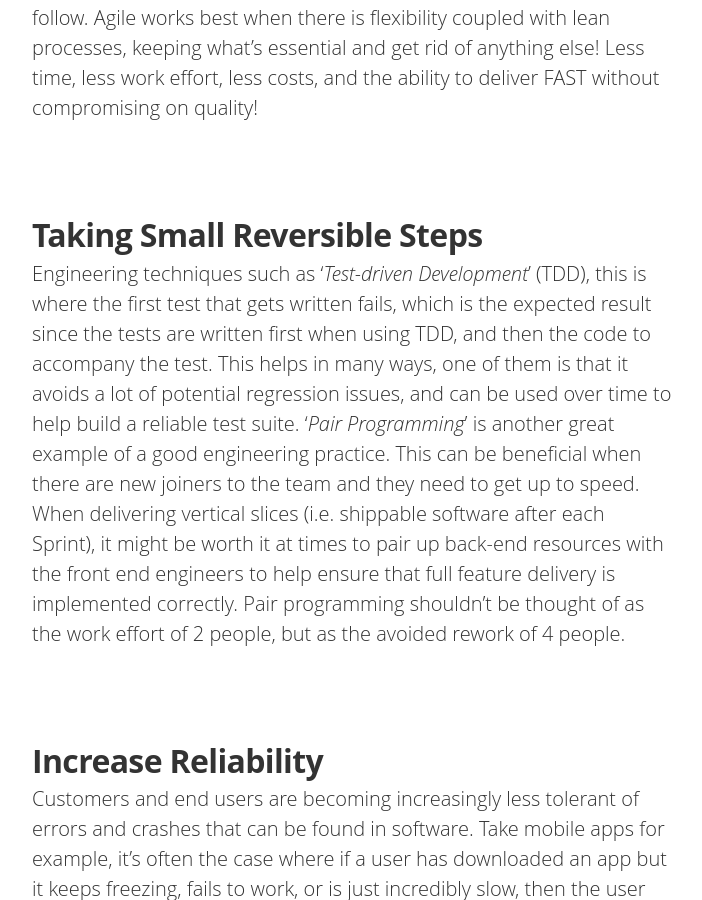
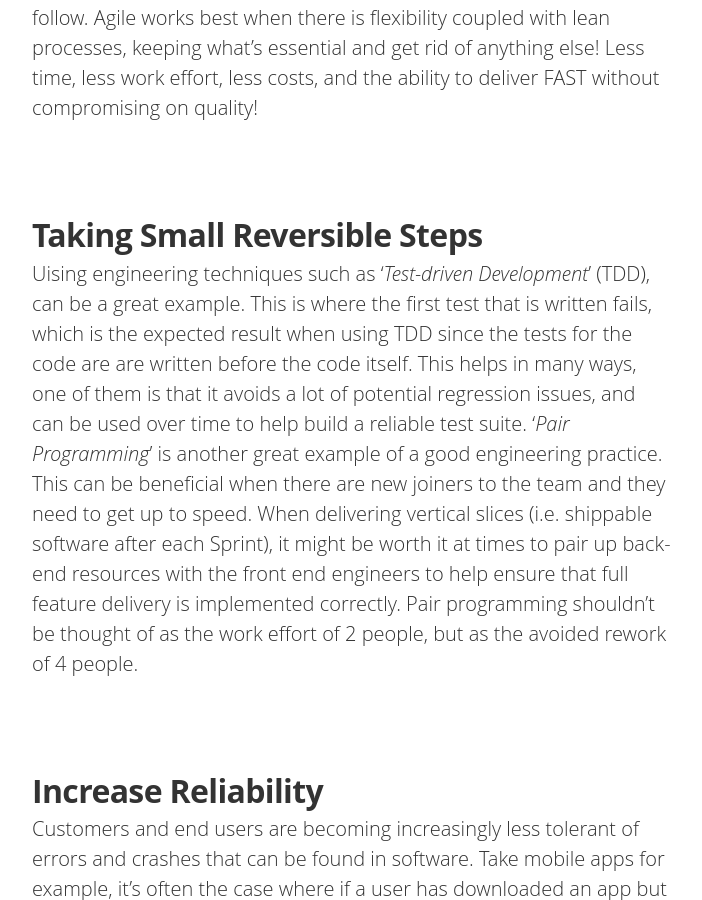
Before and after one commit to IamJackReed/JackReed, a Jekyll site: the page built from _posts/2017-07-28-customers-and-quality-are-even-more-important-than-you-think.markdown, in a window 1280 px wide and 900 px high, scrolled down 1942 px. Shown: the whole window, without its empty margins (288-990 px from the left). Built offline with Jekyll 4.4.1, drawn with Linux system fonts in a browser that asks for light colours; nearby versions of some CDN libraries; some web fonts are replaced; comment, search, counter and statistics services are not loaded.

Commit message:
Update 2017-07-28-customers-and-quality-are-even-more-important-than-you-think.markdown

```diff
--- a/_posts/2017-07-28-customers-and-quality-are-even-more-important-than-you-think.markdown
+++ b/_posts/2017-07-28-customers-and-quality-are-even-more-important-than-you-think.markdown
@@ -16,7 +16,7 @@
 
 
 # Taking Small Reversible Steps
-<span style="color:#00000; font-family: 'open sans'; font-size: 1em; font-size: 20px; font-weight: 200; hyphens: none;">Engineering techniques such as '_Test-driven Development_' (TDD), this is where the first test that gets written fails, which is the expected result since the tests are written first when using TDD, and then the code to accompany the test. This helps in many ways, one of them is that it avoids a lot of potential regression issues, and can be used over time to help build a reliable test suite. '_Pair Programming_' is another great example of a good engineering practice. This can be beneficial when there are new joiners to the team and they need to get up to speed. When delivering vertical slices (i.e. shippable software after each Sprint), it might be worth it at times to pair up back-end resources with the front end engineers to help ensure that full feature delivery is implemented correctly. Pair programming shouldn't be thought of as the work effort of 2 people, but as the avoided rework of 4 people.<span style="color:#00000; font-family: 'open sans'; font-size: 1em; font-size: 20px; font-weight: 200; hyphens: none;">
+<span style="color:#00000; font-family: 'open sans'; font-size: 1em; font-size: 20px; font-weight: 200; hyphens: none;">Uising engineering techniques such as '_Test-driven Development_' (TDD), can be a great example. This is where the first test that is written fails, which is the expected result when using TDD since the tests for the code are are written before the code itself. This helps in many ways, one of them is that it avoids a lot of potential regression issues, and can be used over time to help build a reliable test suite. '_Pair Programming_' is another great example of a good engineering practice. This can be beneficial when there are new joiners to the team and they need to get up to speed. When delivering vertical slices (i.e. shippable software after each Sprint), it might be worth it at times to pair up back-end resources with the front end engineers to help ensure that full feature delivery is implemented correctly. Pair programming shouldn't be thought of as the work effort of 2 people, but as the avoided rework of 4 people.<span style="color:#00000; font-family: 'open sans'; font-size: 1em; font-size: 20px; font-weight: 200; hyphens: none;">
 
 # Increase Reliability
 <span style="color:#00000; font-family: 'open sans'; font-size: 1em; font-size: 20px; font-weight: 200; hyphens: none;">Customers and end users are becoming increasingly less tolerant of errors and crashes that can be found in software. Take mobile apps for example, it’s often the case where if a user has downloaded an app but it keeps freezing, fails to work, or is just incredibly slow, then the user will just end up deleting the app and start searching for another alternative. Using agile frameworks such as '_Scrum_', with it's multiple cycles of building, testing and quality assurance, enables the app developers to build in more quality and reliability through planned repeated cycles of testing within each Sprint cycle.<span style="color:#00000; font-family: 'open sans'; font-size: 1em; font-size: 20px; font-weight: 200; hyphens: none;">
```
